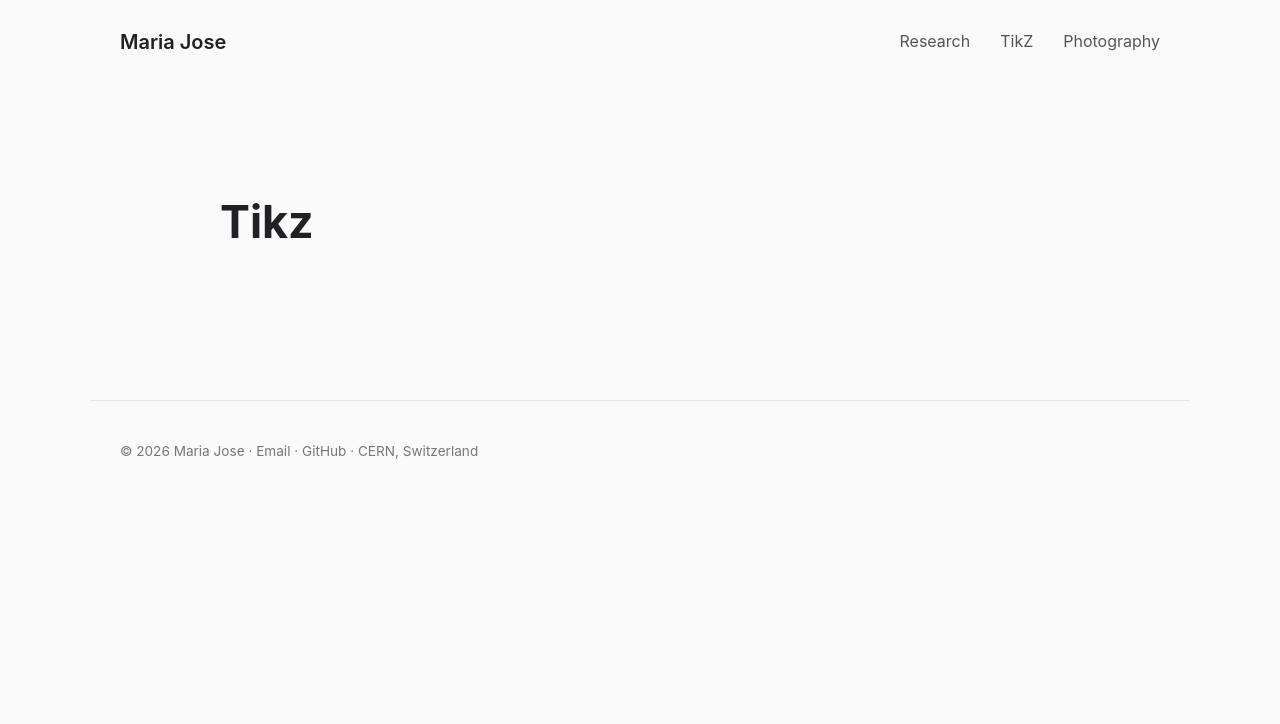
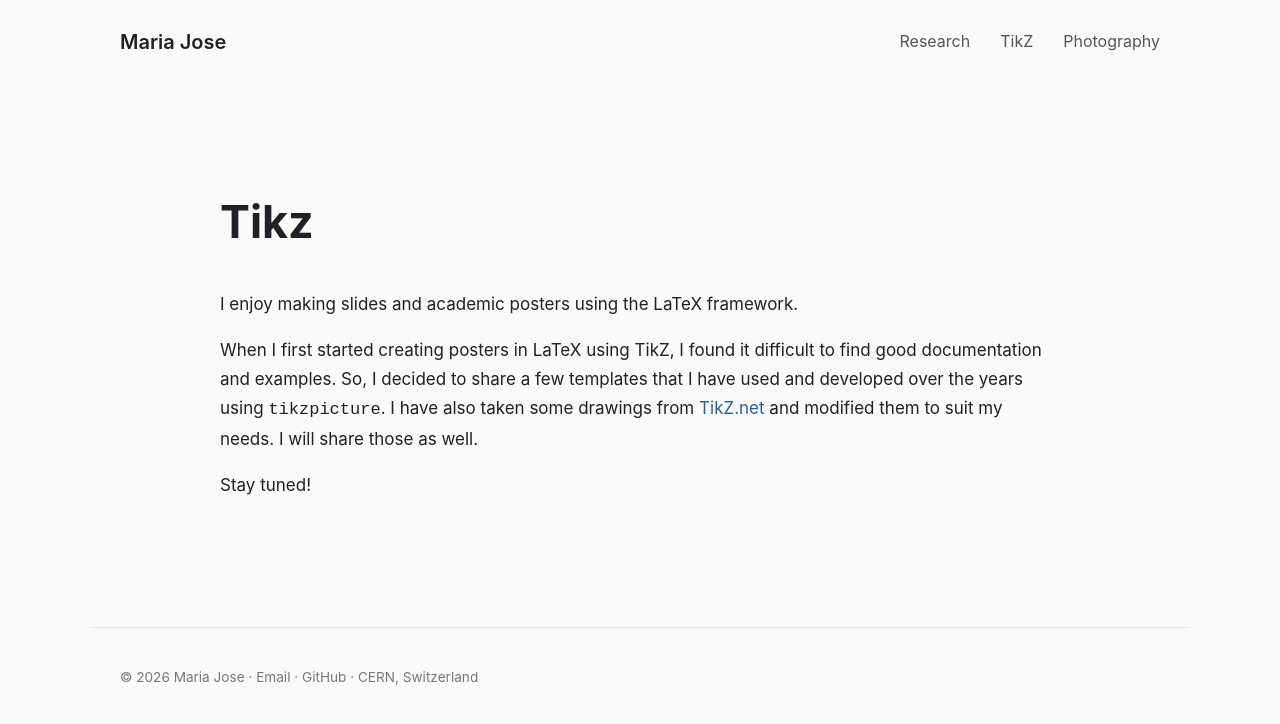
Before and after one commit to mariajose2398/mariajose2398.github.io, a Jekyll site: the page built from docs/tikz.md, in a window 1280 px wide. Shown: the top 724 px of the page. Built offline with Jekyll 4.4.1, drawn with Linux system fonts in a browser that asks for light colours.

Commit message:
first decent version of the website

```diff
--- a/docs/tikz.md
+++ b/docs/tikz.md
@@ -3,3 +3,10 @@ layout: page
 title: Tikz
 permalink: /tikz/
 ---
+I enjoy making slides and academic posters using the LaTeX framework.
+
+When I first started creating posters in LaTeX using TikZ, I found it difficult to find good documentation and examples.
+So, I decided to share a few templates that I have used and developed over the years using `tikzpicture`.
+I have also taken some drawings from [TikZ.net](https://tikz.net) and modified them to suit my needs. I will share those as well.
+
+Stay tuned!
```
Also changed, not shown: docs/_posts/2026-10-01-welcome-to-jekyll.markdown (deleted, +0 -25 lines), docs/_posts/2026-10-03-first-post.markdown (added, +18 -0 lines), docs/photography.md (+15 -1 lines), docs/research.md (+2 -2 lines).
